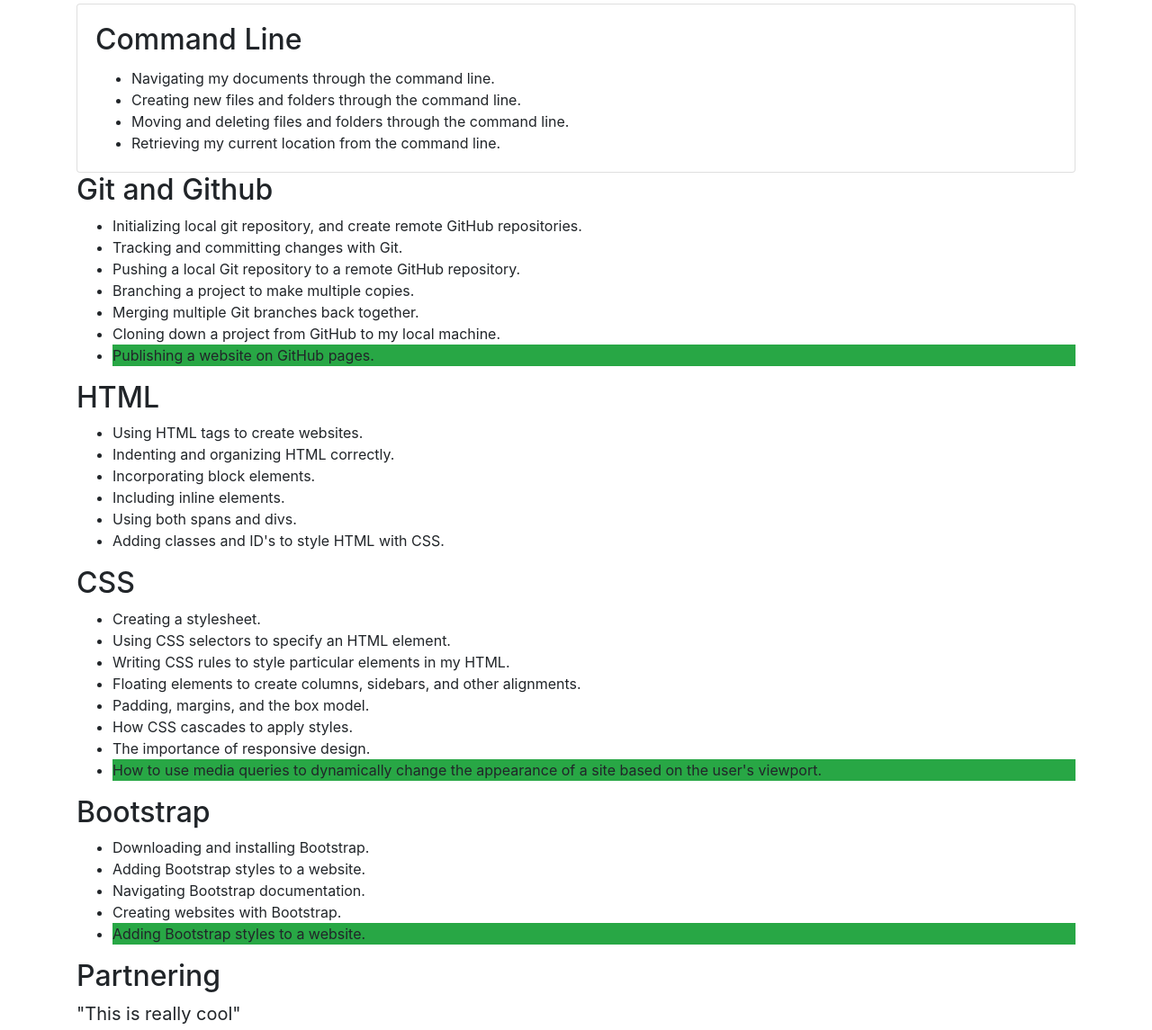
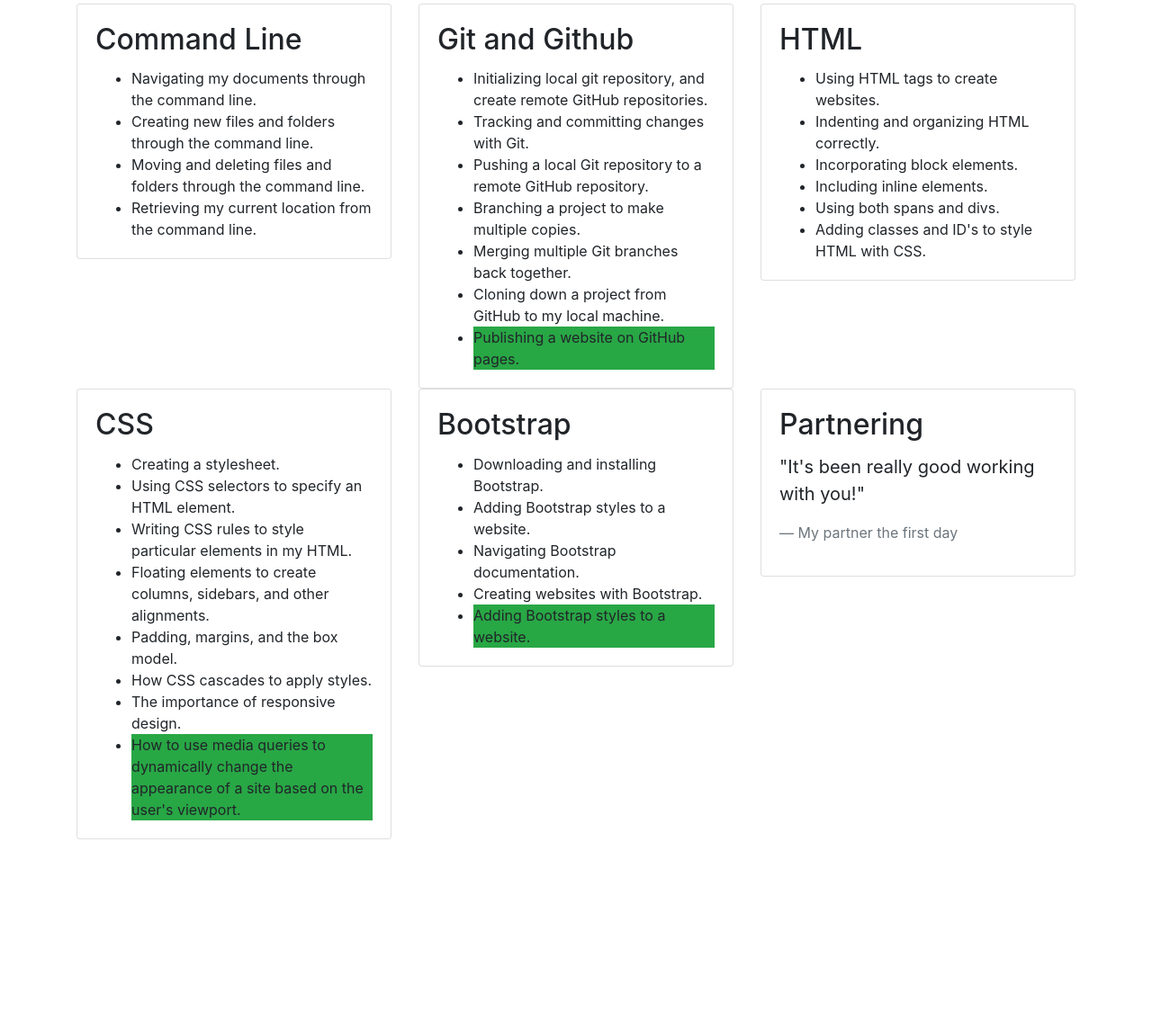
Before and after one commit to diegosalazar343/week-in-review, a plain HTML site: page index.html in a window 1280 px wide. Shown: the part 252-1397 px from the top of the page at 90% size. After the commit the page ends 1185 px from the top, so only its background shows below. Drawn offline with Linux system fonts and the light colour scheme.

Commit message:
added the bootstrap grid system

```diff
--- a/index.html
+++ b/index.html
@@ -12,6 +12,8 @@
       I've almost finished my first week at Epicodus. Here are some of the things I've learned so far:
     </p>
     </div>
+    <div class="row">
+     <div class="col-md-4">
       <div class="card">
        <div class="card-body">
         <h2 class="card-title">Command Line</h2>
@@ -23,8 +25,12 @@
      </ul>
     </div>
     </div>
-    <h2>Git and Github</h2>
-    <ul>
+    </div>
+    <div class="col-md-4">
+      <div class="card">
+        <div class="card-body">
+          <h2 class="card-title">Git and Github</h2>
+          <ul class="card-text">
            <li>Initializing local git repository, and create remote GitHub repositories.</li>
            <li>Tracking and committing changes with Git.</li>
            <li>Pushing a local Git repository to a remote GitHub repository.</li>
@@ -33,8 +39,14 @@
            <li>Cloning down a project from GitHub to my local machine.</li>
            <li class="bg-success">Publishing a website on GitHub pages.</li>
          </ul>
-    <h2>HTML</h2>
-    <ul>
+        </div>
+        </div>
+        </div>
+        <div class="col-md-4">
+          <div class="card">
+            <div class="card-body">
+              <h2 class="card-title">HTML</h2>
+              <ul class="card-text">
                 <li>Using HTML tags to create websites.</li>
                 <li>Indenting and organizing HTML correctly.</li>
                 <li>Incorporating block elements.</li>
@@ -42,8 +54,16 @@
                 <li>Using both spans and divs.</li>
                 <li>Adding classes and ID's to style HTML with CSS.</li>
               </ul>
-    <h2>CSS</h2>
-    <ul>
+          </div>
+          </div>
+          </div>
+          </div>
+          <div class="row">
+            <div class="col-md-4">
+              <div class="card">
+                <div class="card-body">
+                  <h2 class="card-title">CSS</h2>
+                  <ul class="card-text">
                    <li>Creating a stylesheet.</li>
                    <li>Using CSS selectors to specify an HTML element.</li>
                   <li>Writing CSS rules to style particular elements in my HTML.</li>
@@ -54,19 +74,36 @@
                   <li class="bg-success">How to use media queries to dynamically change the appearance of a site based on the user's
         viewport.</li>
                </ul>
-    <h2>Bootstrap</h2>
-    <ul>
+    </div>
+    </div>
+    </div>
+    <div class="col-md-4">
+      <div class="card">
+        <div class="card-body">
+          <h2 class="card-title">Bootstrap</h2>
+          <ul class="card-text">
       <li>Downloading and installing Bootstrap.</li>
       <li>Adding Bootstrap styles to a website.</li>
       <li>Navigating Bootstrap documentation.</li>
       <li>Creating websites with Bootstrap.</li>
       <li class="bg-success">Adding Bootstrap styles to a website.</li>
     </ul>
-    <h2>Partnering</h2>
+    </div>
+    </div>
+    </div>
+    <div class="col-md-4">
+      <div class="card">
+        <div class="card-body">
+          <h2 class="card-title">Partnering</h2>
+          <div class="card-text">
             <blockquote class="blockquote">
-      <p>"This is really cool"</p>
-      <footer class="blockquote-footer">Said the guy who knows what cool is</footer>
+              <p>"It's been really good working with you!"</p>
+              <footer class="blockquote-footer">My partner the first day</footer>
             </blockquote>
+          </div>
+        </div>
+      </div>
+     </div>
     </div>
   </body>
 </html>
```
Also changed, not shown: bootstrap.html (added, +32 -0 lines). Lines whose indentation alone changed are shown as unchanged.
